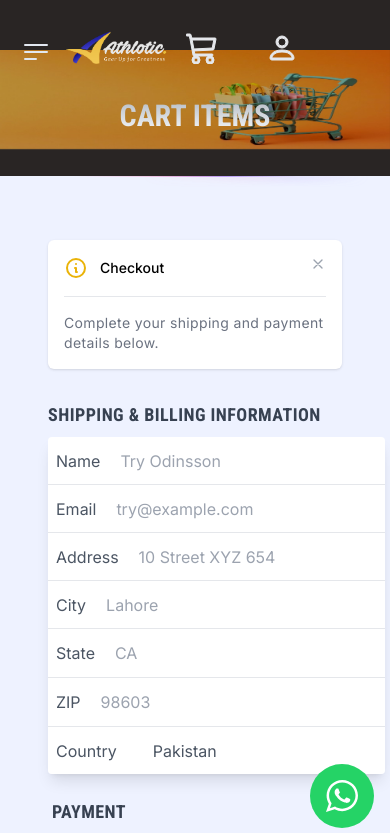
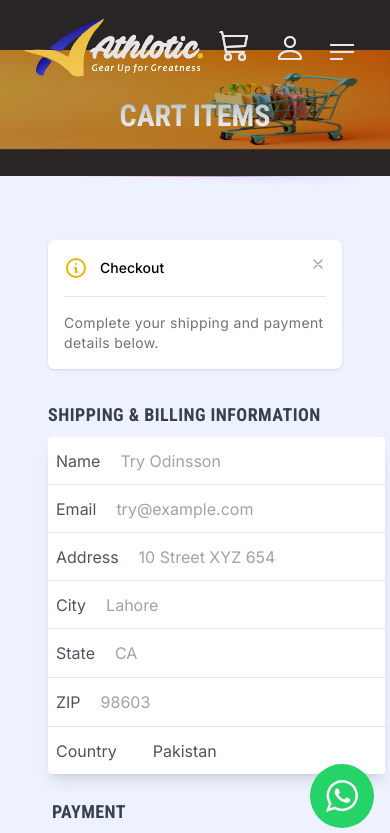
Before and after one commit to sammarmughal/athloticSports, a Next.js app: page /checkout in a window 390 px wide. Shown: the top 833 px of the page. Built offline with nearby package versions, Linux system fonts and the light colour scheme.

Commit message:
24 march
24 march

```diff
--- a/components/ProductCard.js
+++ b/components/ProductCard.js
@@ -1,7 +1,13 @@
 import Link from "next/link";
 import React from "react";
+import { useDispatch } from 'react-redux';
+import { increment } from '../components/store/cartSlice';
+export default function ProductCard({ product }) {
+  const dispatch = useDispatch();
 
-export default function ProductCard({ product }) {
+  const addToCart = () => {
+    dispatch(increment());
+  };
   return (
     <div className="flex flex-col gap-2">
       <div key={product.id} className="group relative">
@@ -30,7 +36,7 @@ export default function ProductCard({ product }) {
       </div>
       <div className="flex flex-col flex-wrap md:flex-row justify-between items-center text-gray-900">
         <p className="font-bold text-lg"> PKR 2,000 </p>
-        <Link href="/cart"><button className="add-cart mx-1"> Add to Cart</button></Link>
+        <Link href="#"><button className="add-cart mx-1" onClick={addToCart}> Add to Cart</button></Link>
       </div>
     </div>
   );
--- a/components/nav.js
+++ b/components/nav.js
@@ -5,9 +5,11 @@ import { Fragment, useState } from "react";
 import { Menu, Dialog, Transition } from "@headlessui/react";
 import { XIcon, FireIcon } from "@heroicons/react/outline";
 import { BsCart3, BsPerson } from "react-icons/bs";
+import { useSelector } from 'react-redux';
 
 
 export default function Nav() {
+  const count = useSelector((state) => state.cart.count);
   const router = useRouter();
   const currentRoute = router.pathname;
   const [open, setOpen] = useState(false);
@@ -18,29 +20,7 @@ export default function Nav() {
   return (
     <>
       <nav className=" w-full bg-transparent  bg-opacity-30 transition-all duration-500 h-24 px-5 flex items-center justify-between  absolute  z-30 group">
-        <div className="flex">
-          <button
-            type="button"
-            aria-label="Mobile Menu"
-            title="Mobile Menu"
-            onClick={handleToggle}
-            className="sm:mt-3 mt-2  mr-3 flex h-8 w-8 items-center justify-center xl:hidden"
-          >
-            <svg
-              xmlns="http://www.w3.org/2000/svg"
-              fill="none"
-              viewBox="0 0 24 24"
-              strokeWidth={1.5}
-              stroke="currentColor"
-              className="w-8 h-8 text-slate-200"
-            >
-              <path
-                strokeLinecap="round"
-                strokeLinejoin="round"
-                d="M3.75 6.75h16.5M3.75 12h16.5m-16.5 5.25H12"
-              />
-            </svg>
-          </button>
+        <div className="flex items-center">
 
           <Link href="/">
             <Image
@@ -91,7 +71,7 @@ export default function Nav() {
                 leaveFrom="transform opacity-100 scale-100"
                 leaveTo="transform opacity-0 scale-95"
               >
-                <Menu.Items className="menuItems origin-center absolute   mt-2 w-[300px] rounded-md shadow-lg bg-white     focus:outline-none">
+                <Menu.Items className="menuItems origin-center absolute   mt-2 w-[300px] rounded-md shadow-lg bg-white focus:outline-none">
                   <div className="p-5">
                     <Menu.Item>
                       <Link href="/products/rugby" title="Rugby Uniforms Manufacturer">
@@ -305,20 +285,53 @@ export default function Nav() {
 
 
         </ul>
-        <div className="flex gap-4 mr-14">
+        <div className="flex items-center gap-4 sm:mr-14">
 
           <Link href="/cart" className={
             currentRoute === "/cart"
-              ? "text-[#01b8ee] px-3"
-              : "hover:text-[#01b8ee] px-3"
-          }><BsCart3 className="text-gray-200 hover:border-2 hover:border-blue-600 hover:text-white hover:rounded-xl p-1 hover:text-blue-700  w-10 h-10 flex items-center justify-center duration-300 " strokeWidth={0.5} /> </Link>
+              ? "text-[#01b8ee] "
+              : "hover:text-[#01b8ee]"}>
+            <p
+              className="relative inline-flex items-center text-sm font-semibold leading-5  transition duration-150 ease-in-out"
+            >
+              <span className="ml-1">
+                <BsCart3 className="text-gray-200 hover:border-2 rounded-xl hover:border-[#01b8ee] hover:rounded-xl p-1 hover:text-[#01b8ee]  w-10 h-10 flex items-center justify-center duration-300" />
+                {count > 0 && (
+                  <span className="absolute top-0 right-0 inline-flex items-center justify-center px-1 py-1 text-xs font-bold leading-none text-red-100 transform translate-x-1/2 -translate-y-1/2 bg-red-600 rounded-full">
+                    {count}
+                  </span>
+                )}
+              </span>
+            </p>
+          </Link>
           <Link href="/login" className={
             currentRoute === "/login"
-              ? "text-[#01b8ee] px-3"
-              : "hover:text-[#01b8ee] px-3"
+              ? "text-[#01b8ee]"
+              : "hover:text-[#01b8ee]"
           }>
-            <BsPerson className="text-gray-200 hover:border-2 hover:border-blue-600 hover:text-white hover:rounded-xl p-1 hover:text-blue-700  w-10 h-10 flex items-center justify-center duration-300 " strokeWidth={0.5} />  </Link>
-
+            <BsPerson className="text-gray-200 hover:border-2 rounded-xl hover:border-[#01b8ee] hover:rounded-xl p-1 hover:text-[#01b8ee]  w-10 h-10 flex items-center justify-center duration-300" />  </Link>
+          <button
+            type="button"
+            aria-label="Mobile Menu"
+            title="Mobile Menu"
+            onClick={handleToggle}
+            className="sm:mt-3 mt-2  mr-3 flex h-8 w-8 items-center justify-center xl:hidden"
+          >
+            <svg
+              xmlns="http://www.w3.org/2000/svg"
+              fill="none"
+              viewBox="0 0 24 24"
+              strokeWidth={1.5}
+              stroke="currentColor"
+              className="w-8 h-8 text-slate-200"
+            >
+              <path
+                strokeLinecap="round"
+                strokeLinejoin="round"
+                d="M3.75 6.75h16.5M3.75 12h16.5m-16.5 5.25H12"
+              />
+            </svg>
+          </button>
         </div>
 
       </nav>
--- /dev/null
+++ b/components/store/cartSlice.js
@@ -0,0 +1,17 @@
+import { createSlice } from '@reduxjs/toolkit';
+
+export const cartSlice = createSlice({
+  name: 'cart',
+  initialState: {
+    count: 0,
+  },
+  reducers: {
+    increment: state => {
+      state.count += 1;
+    },
+  },
+});
+
+export const { increment } = cartSlice.actions;
+
+export default cartSlice.reducer;
--- /dev/null
+++ b/components/store/index.js
@@ -0,0 +1,8 @@
+import { configureStore } from '@reduxjs/toolkit';
+import cartReducer from './cartSlice';
+
+export default configureStore({
+  reducer: {
+    cart: cartReducer,
+  },
+});
--- /dev/null
+++ b/components/store/reduxProvider.js
@@ -0,0 +1,8 @@
+"use client";
+import React from 'react';
+import {Provider} from 'react-redux';
+import store from '../store'
+
+export default function ReduxProvider({children}){
+    return <Provider store={store}>{children}</Provider>
+}
--- a/package.json
+++ b/package.json
@@ -12,6 +12,7 @@
     "@headlessui/react": "^1.7.4",
     "@heroicons/react": "^1.0.6",
     "@next/font": "^13.0.4",
+    "@reduxjs/toolkit": "^2.2.2",
     "@sendgrid/mail": "^6.5.5",
     "feed": "^4.2.2",
     "next": "^13.5.4",
@@ -20,6 +21,8 @@
     "react": "^18.2.0",
     "react-dom": "^18.2.0",
     "react-icons": "^4.12.0",
+    "react-redux": "^9.1.0",
+    "redux": "^5.0.1",
     "rss": "^1.2.2",
     "swiper": "^8.4.5"
   },
--- a/pages/_app.js
+++ b/pages/_app.js
@@ -1,23 +1,26 @@
 import Layout from '../components/layout'
 import '../styles/globals.css'
-
 import { Inter } from '@next/font/google'
 import { Roboto_Condensed } from '@next/font/google';
+import ReduxProvider from '../components/store/reduxProvider';
+import Nav from '../components/nav';
 const inter = Inter({ subsets: ["latin"] });
-const robotos = Roboto_Condensed({ weight: ['300','400', '700'], subsets: ['latin'] })
+const robotos = Roboto_Condensed({ weight: ['300', '400', '700'], subsets: ['latin'] })
 
 function MyApp({ Component, pageProps }) {
   return (
-    <Layout>
-      <style jsx global>{`
+    <ReduxProvider>
+      <Layout>
+        <style jsx global>{`
         html {
           font-family: ${inter.style.fontFamily};
           h1,h2,h3,nav, .top-links a { font-family: ${robotos.style.fontFamily};}
         }
       `}</style>
-
-      <Component {...pageProps} />
-    </Layout>
+        <Nav />
+        <Component {...pageProps} />
+      </Layout>
+    </ReduxProvider>
   );
 }
 
--- a/pages/cart.js
+++ b/pages/cart.js
@@ -37,7 +37,7 @@ export default function CartPage() {
             </Head>
             <MainHeader pageHeading="CART ITEMS" pageImg="cart.jpg" />
 
-            <div className="h-screen bg-gray-100 pt-20">
+            <div className="bg-gray-100 pt-20">
                 <div className="mx-auto max-w-5xl justify-center px-6 md:flex md:space-x-6 xl:px-0">
                     <div className="rounded-lg md:w-2/3">
                         <div className="justify-between mb-6 rounded-lg bg-white p-6 shadow-md sm:flex sm:justify-start">
@@ -85,7 +85,7 @@ export default function CartPage() {
                             </div>
                         </div>
                     </div>
-                    <div className="mt-6 h-full rounded-lg border bg-white p-6 shadow-md md:mt-0 md:w-1/3">
+                    <div className="relative mt-6 h-full rounded-lg border bg-white p-6 shadow-md md:mt-0 md:w-1/3">
                         <div className="mb-2 flex justify-between">
                             <p className="text-gray-700">Subtotal</p>
                             <p className="text-gray-700">PKR 129.99</p>
--- a/pages/forgetpassword.js
+++ b/pages/forgetpassword.js
@@ -40,10 +40,10 @@ const ForgetPassword = () => {
             <MainHeader pageHeading="FORGET PASSWORD" pageImg="Forget Password" />
 
             <div className=" w-[70%] mx-auto my-20">
-                 <div className="w-full lg:w-1/2 bg-white mx-auto p-5">
+                 <div className="w-full lg:w-1/2 bg-white mx-auto sm:p-5">
                     <div className="px-8 mb-4 text-center">
-                        <h3 className="pt-4 mb-2 text-2xl">Forgot Your Password?</h3>
-                        <p className="mb-4 text-sm text-gray-700">
+                        <h3 className="pt-4 mb-2 sm:text-2xl text-xl">Forgot Your Password?</h3>
+                        <p className="mb-4 sm:text-sm text-xs text-gray-700">
                             We get it, stuff happens. Just enter your email address below and we'll send you a
                             link to reset your password!
                         </p>
--- a/pages/product/[id].js
+++ b/pages/product/[id].js
@@ -71,7 +71,7 @@ export default function Product() {
           <link rel="preconnect" href="//www.google-analytics.com" as="script" />
           <meta name="google" content="notranslate" />
         </Head>
-        <MainHeader pageHeading={product.name} />
+        <MainHeader pageHeading={product.name}/>
 
         <section className="mx-auto max-w-2xl py-16 px-4 sm:px-6 lg:max-w-7xl lg:px-8 ">
           <div className="mt-6 flex px-4 sm:mt-16 sm:px-0 lg:mt-0">
```
Also changed, not shown: pages/login.js (+5 -5 lines), pages/signup.js (+8 -8 lines), 1 other file (tests, documents, lock files or other folders).
